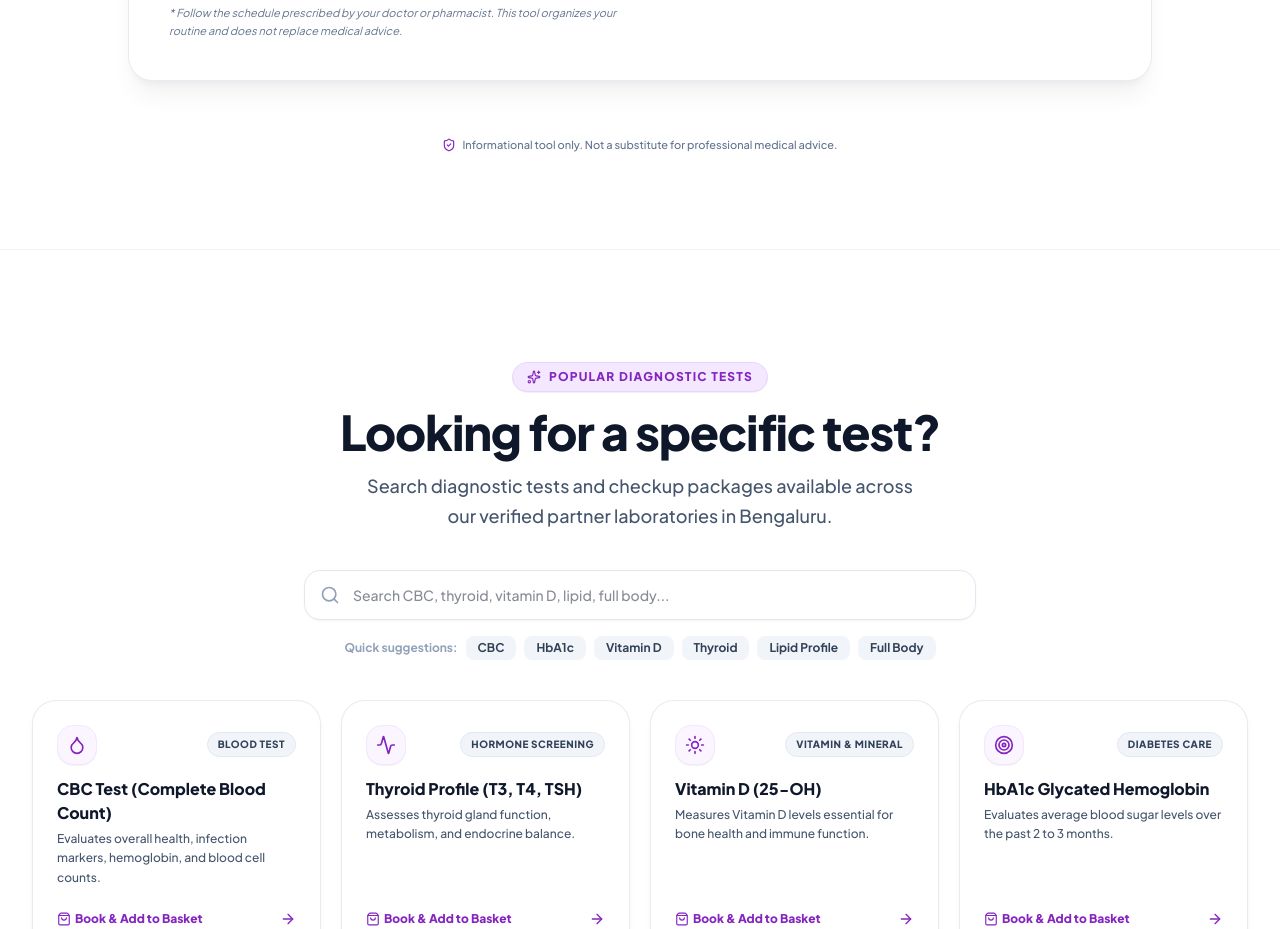
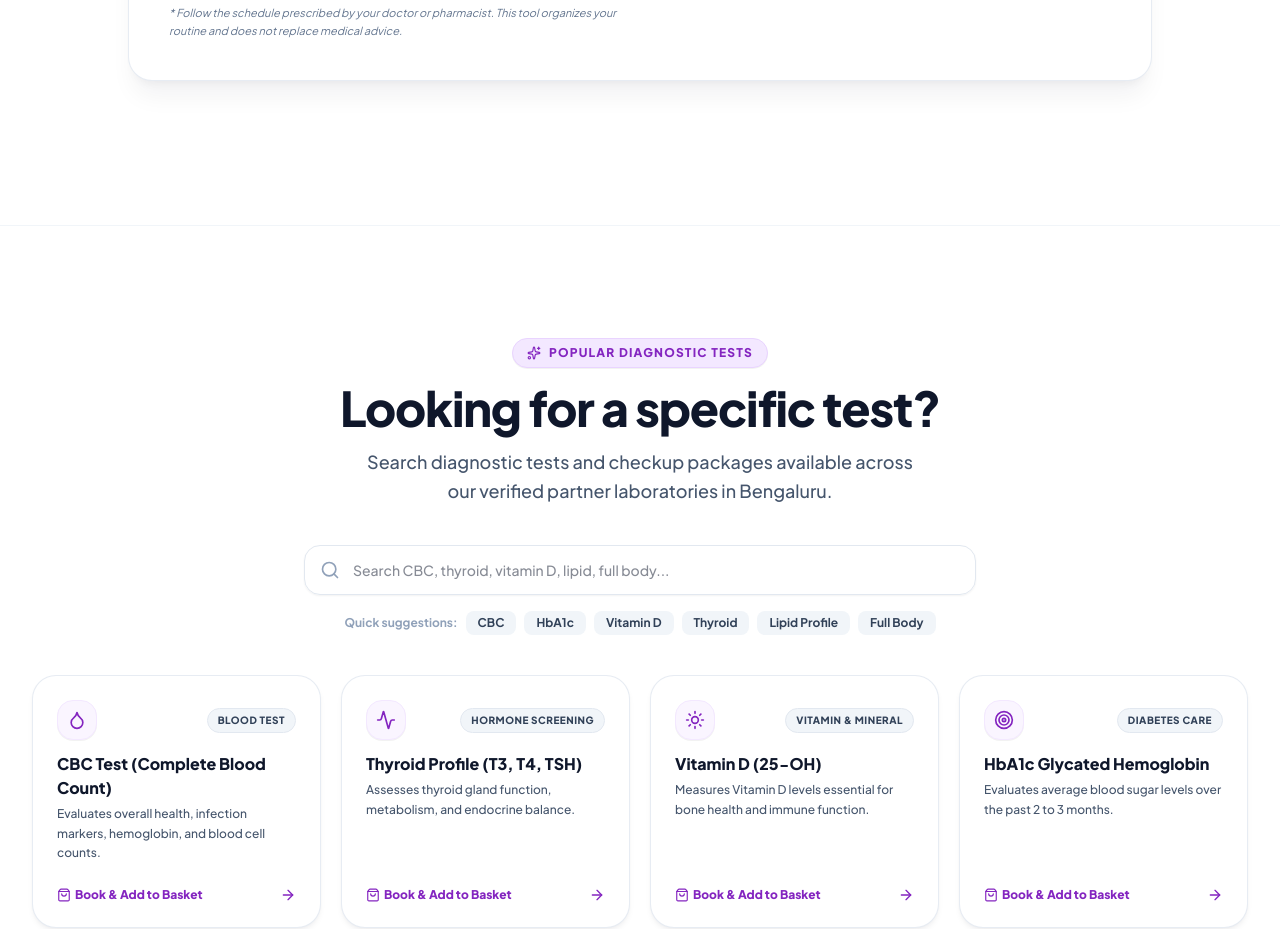
Before and after one commit to Tarunmakode123/healthexpressweb, a React (Vite) app: page / in a window 1280 px wide. Shown: the part 4380-5309 px from the top of the page. Built offline with nearby package versions, Linux system fonts and the light colour scheme.

Commit message:
Remove Informational tool disclaimer line from homepage QuickHealthChecks section

```diff
--- a/src/components/health-checks/QuickHealthChecks.jsx
+++ b/src/components/health-checks/QuickHealthChecks.jsx
@@ -110,10 +110,7 @@ export default function QuickHealthChecks({ onOpenUploadModal }) {
 
 
 
-          {/* Section Footer Disclaimer */}
-          <div className="max-w-2xl mx-auto text-center">
-            <HealthCheckDisclaimer compact />
-          </div>
+
 
         </div>
 
```
